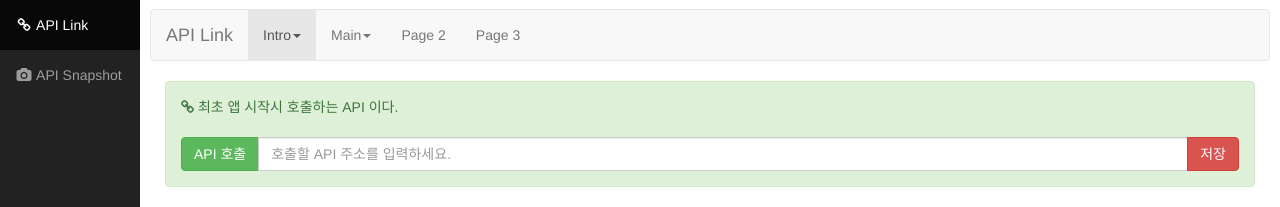
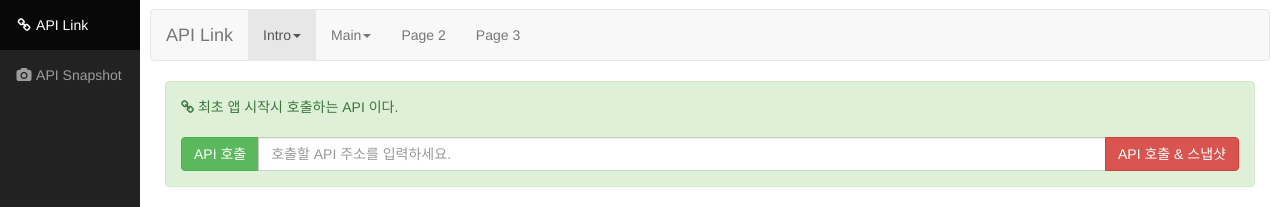
Before and after one commit to coolsharp/ProjDjango, a Django app: page / in a window 1280 px wide. Shown: the part 51-258 px from the top of the page. Run offline with Django 3.2, Linux system fonts and the light colour scheme; some libraries are stand-ins or nearby versions.

Commit message:
구조 개선

```diff
--- a/blog/templates/coolsharp/api/main.html
+++ b/blog/templates/coolsharp/api/main.html
@@ -16,7 +16,7 @@
             </span>
             <input type="text" class="form-control" placeholder="호출할 API 주소를 입력하세요.">
             <span class="input-group-btn">
-                <button class="btn btn-danger" type="button">저장</button>
+                <button class="btn btn-danger" type="button">API 호출 & 스냅샷</button>
             </span>
         </div>
     </div>
```
